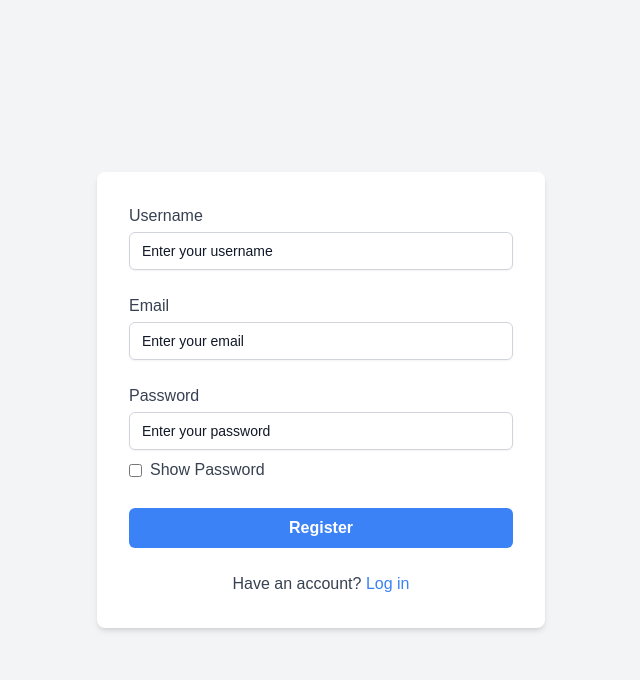
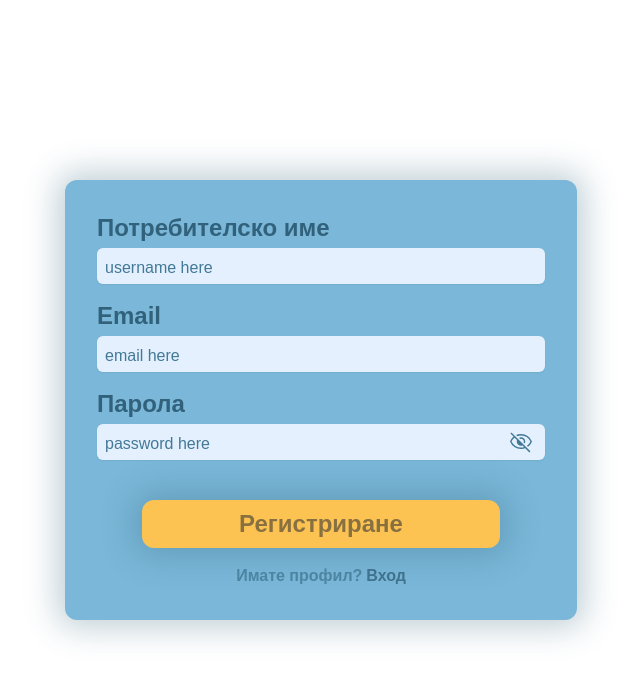
Before and after one commit to VexuBGM/AvaTour, a Next.js app in the folder frontend/: page /register in a window 1280 px wide. Shown: the top 680 px of the page, without its empty margins (319-959 px from the left). Built offline with nearby package versions, Linux system fonts and the light colour scheme.

Commit message:
Създаден е основният дизайн на страницата за вход (подлежи на промени)

```diff
--- /dev/null
+++ b/frontend/src/app/components/ClosedEye.tsx
@@ -0,0 +1,13 @@
+const ClosedEye = () => (
+    <svg
+        xmlns="http://www.w3.org/2000/svg"
+        height="100%"
+        viewBox="0 -960 960 960"
+        width="100%"
+        fill="#427996"
+        >
+            <path d="m629-419-44-44q26-71-27-118t-115-24l-44-44q17-11 38-16t43-5q71 0 120.5 49.5T650-500q0 22-5.5 43.5T629-419Zm129 129-40-40q49-36 85.5-80.5T857-500q-50-111-150-175.5T490-740q-42 0-86 8t-69 19l-46-47q35-16 89.5-28T485-800q143 0 261.5 81.5T920-500q-26 64-67 117t-95 93Zm58 226L648-229q-35 14-79 21.5t-89 7.5q-146 0-265-81.5T40-500q20-52 55.5-101.5T182-696L56-822l42-43 757 757-39 44ZM223-654q-37 27-71.5 71T102-500q51 111 153.5 175.5T488-260q33 0 65-4t48-12l-64-64q-11 5-27 7.5t-30 2.5q-70 0-120-49t-50-121q0-15 2.5-30t7.5-27l-97-97Zm305 142Zm-116 58Z"/>
+    </svg>
+);
+
+export default ClosedEye;
--- /dev/null
+++ b/frontend/src/app/components/OpenedEye.tsx
@@ -0,0 +1,13 @@
+const OpenedEye = () => (
+    <svg
+        xmlns="http://www.w3.org/2000/svg"
+        height="100%"
+        viewBox="0 -960 960 960"
+        width="100%"
+        fill="#427996"
+        >
+            <path d="M480.12-330q70.88 0 120.38-49.62t49.5-120.5q0-70.88-49.62-120.38T479.88-670Q409-670 359.5-620.38T310-499.88q0 70.88 49.62 120.38t120.5 49.5Zm-.36-58q-46.76 0-79.26-32.74-32.5-32.73-32.5-79.5 0-46.76 32.74-79.26 32.73-32.5 79.5-32.5 46.76 0 79.26 32.74 32.5 32.73 32.5 79.5 0 46.76-32.74 79.26-32.73 32.5-79.5 32.5Zm.24 188q-146 0-264-83T40-500q58-134 176-217t264-83q146 0 264 83t176 217q-58 134-176 217t-264 83Zm0-300Zm-.17 240Q601-260 702.5-325.5 804-391 857-500q-53-109-154.33-174.5Q601.34-740 480.17-740T257.5-674.5Q156-609 102-500q54 109 155.33 174.5Q358.66-260 479.83-260Z"/>
+    </svg>
+);
+
+export default OpenedEye;
--- a/frontend/src/app/register/page.tsx
+++ b/frontend/src/app/register/page.tsx
@@ -4,6 +4,8 @@ import { useState } from 'react';
 import axios from 'axios';
 import { useRouter } from 'next/navigation';
 import '../globals.css';
+import OpenedEye from '../components/OpenedEye';
+import ClosedEye from '../components/ClosedEye';
 
 export default function Register() {
   const router = useRouter();
@@ -46,64 +48,69 @@ export default function Register() {
   };
 
   return (
-    <div className="min-h-screen flex items-center justify-center bg-gray-100">
-      <div className="max-w-md w-full bg-white p-8 rounded-lg shadow-md">
+    <div className="h-screen flex items-center justify-center">
+      <div className="w-2/5 bg-lblue p-8 rounded-xl shadow-registerLoginCustom">
         {successMessage && <div className="mb-4 text-green-500">{successMessage}</div>}
         {errorMessage && <div className="mb-4 text-red-500">{errorMessage}</div>}
-        <form onSubmit={handleSubmit} className="space-y-6">
+        <form onSubmit={handleSubmit} className="space-y-4">
           <div>
-            <label className="block text-gray-700 font-medium">Username</label>
+            <label className="block text-ddblue font-bold text-2xl mb-1"><h1 className="cursor-text w-fit">Потребителско име</h1></label>
             <input
               type="text"
               name="username"
+              autoComplete="off"
               value={formData.username}
               onChange={handleChange}
-              placeholder="Enter your username"
-              className="mt-1 block w-full px-3 py-2 border border-gray-300 rounded-md shadow-sm focus:outline-none focus:ring-indigo-500 focus:border-indigo-500 sm:text-sm placeholder-gray-900 text-gray-900"
+              placeholder="username here"
+              className="bg-llblue rounded-t-md rounded-b-md block w-full px-2 pt-2 border-b-4 focus:border-dblue focus:rounded-b-sm border-transparent focus:outline-none shadow-sm text-base text-dblue placeholder:text-dblue placeholder:text-base"
             />
           </div>
+
           <div>
-            <label className="block text-gray-700 font-medium">Email</label>
+            <label className="block text-ddblue font-bold text-2xl mb-1"><h1 className="cursor-text w-fit">Email</h1></label>
             <input
               type="email"
               name="email"
               value={formData.email}
               onChange={handleChange}
-              placeholder="Enter your email"
-              className="mt-1 block w-full px-3 py-2 border border-gray-300 rounded-md shadow-sm focus:outline-none focus:ring-indigo-500 focus:border-indigo-500 sm:text-sm placeholder-gray-900 text-gray-900"
+              autoComplete="off"
+              placeholder="email here"
+              className="bg-llblue rounded-t-md rounded-b-md block w-full px-2 pt-2 border-b-4 focus:border-dblue focus:rounded-b-sm border-transparent focus:outline-none shadow-sm text-base text-dblue placeholder:text-dblue placeholder:text-base"
             />
           </div>
+
           <div>
-            <label className="block text-gray-700 font-medium">Password</label>
+            <label className="block text-ddblue font-bold text-2xl mb-1"><h1 className="cursor-text w-fit">Парола</h1></label>
+            <div className="relative flex items-center">
               <input
                 type={showPassword ? "text" : "password"}
                 name="password"
                 value={formData.password}
                 onChange={handleChange}
-              placeholder="Enter your password"
-              className="mt-1 block w-full px-3 py-2 border border-gray-300 rounded-md shadow-sm focus:outline-none focus:ring-indigo-500 focus:border-indigo-500 sm:text-sm placeholder-gray-900 text-gray-900"
+                placeholder="password here"
+                className="bg-llblue rounded-t-md rounded-b-md block w-full px-2 pt-2 pr-10 border-b-4 focus:border-dblue focus:rounded-b-sm border-transparent focus:outline-none shadow-sm text-base text-dblue placeholder:text-dblue placeholder:text-base"
               />
-            <div className="mt-2">
-              <label className="inline-flex items-center text-gray-700">
-                <input
-                  type="checkbox"
-                  checked={showPassword}
-                  onChange={handleTogglePassword}
-                  className="form-checkbox"
-                />
-                <span className="ml-2 select-none">Show Password</span>
-              </label>
+              <div
+                className="absolute right-3 cursor-pointer w-6 h-6 flex items-center justify-center"
+                onClick={handleTogglePassword}
+              >
+                {showPassword ? <OpenedEye /> : <ClosedEye />}
               </div>
             </div>
+          </div>
+
+          <div className="w-full flex justify-center">
             <button
               type="submit"
-            className="w-full px-4 py-2 font-bold text-white bg-blue-500 rounded-md hover:bg-blue-600 focus:outline-none focus:ring-2 focus:ring-blue-500"
+              className="bg-lightyellow shadow-registerLoginCustom hover:bg-slightlydarkeryellow w-4/5 rounded-xl cursor-pointer text-dyellow text-center font-semibold text-2xl px-5 py-2 select-none mt-6"
             >
-            Register
+              Регистриране
             </button>
-          <div className="mt-4 text-center">
-          <span className="text-gray-700">Have an account? </span>
-          <a href="/login" className="text-blue-500 hover:underline">Log in</a>
+          </div>
+
+          <div className="select-none text-center flex justify-center space-x-1 text-base font-semibold opacity-80">
+            <h1 className="text-dblue">Имате профил?</h1>
+            <a href="/login" className="text-ddblue hover:underline">Вход</a>
           </div>
         </form>
       </div>
--- a/frontend/tailwind.config.ts
+++ b/frontend/tailwind.config.ts
@@ -11,6 +11,7 @@ export default {
       boxShadow: {
         ycustom: "-0.3rem 0.3rem 0 0 rgba(136, 112, 64)",
         tcustom: "0 0 1rem 0.5rem rgba(50, 98, 123, 0.4)",
+        registerLoginCustom: "0 0 2rem 0.5rem rgba(50, 98, 123, 0.3)",
       },
       width: {
         chart: "55%",
@@ -27,6 +28,7 @@ export default {
         ddblue: "#32627b",
         dblue: "#427996",
         lblue: "#7ab7d8",
+        llblue: "#e5f0fe",
         descblue: "#578fad",
 
         gradientdblue: "#73b2d4",
```
Lines whose indentation alone changed are shown as unchanged.
